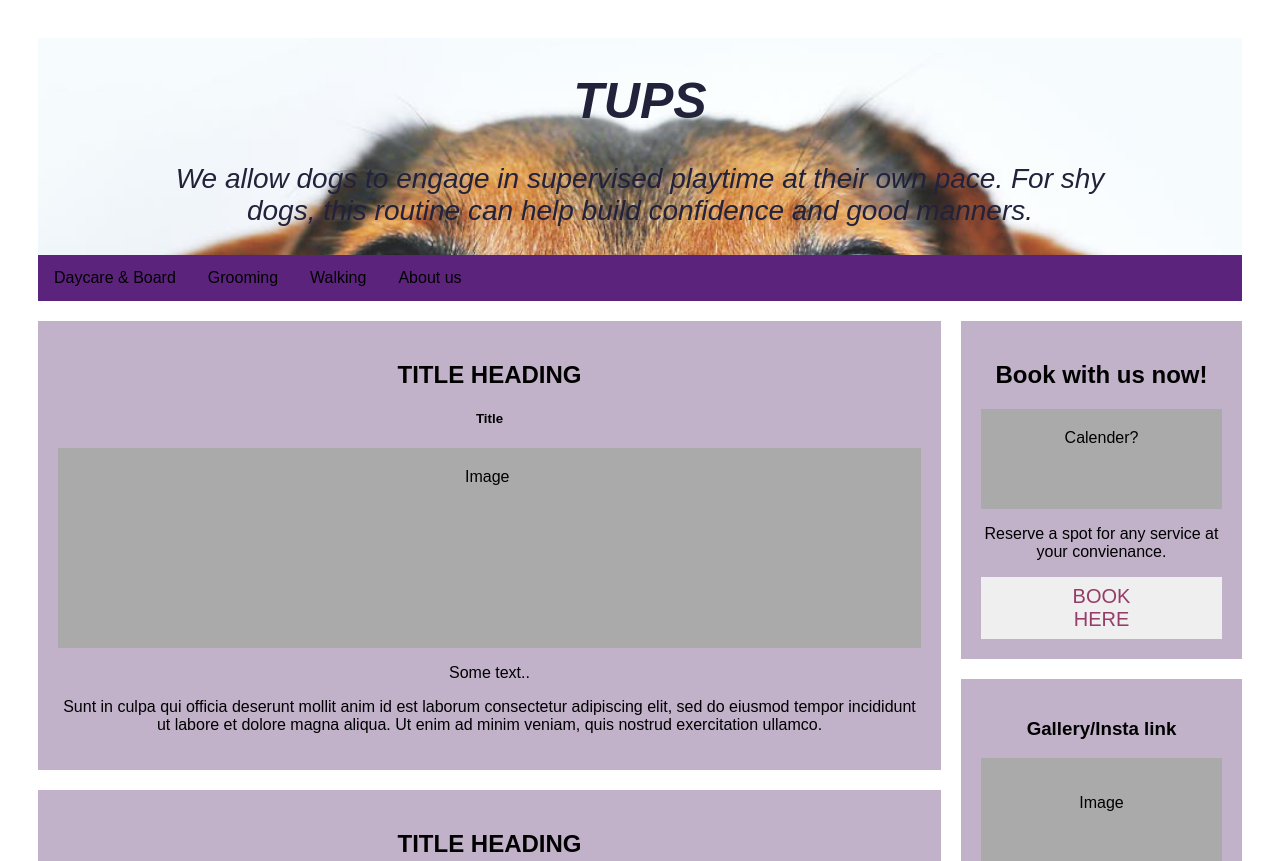
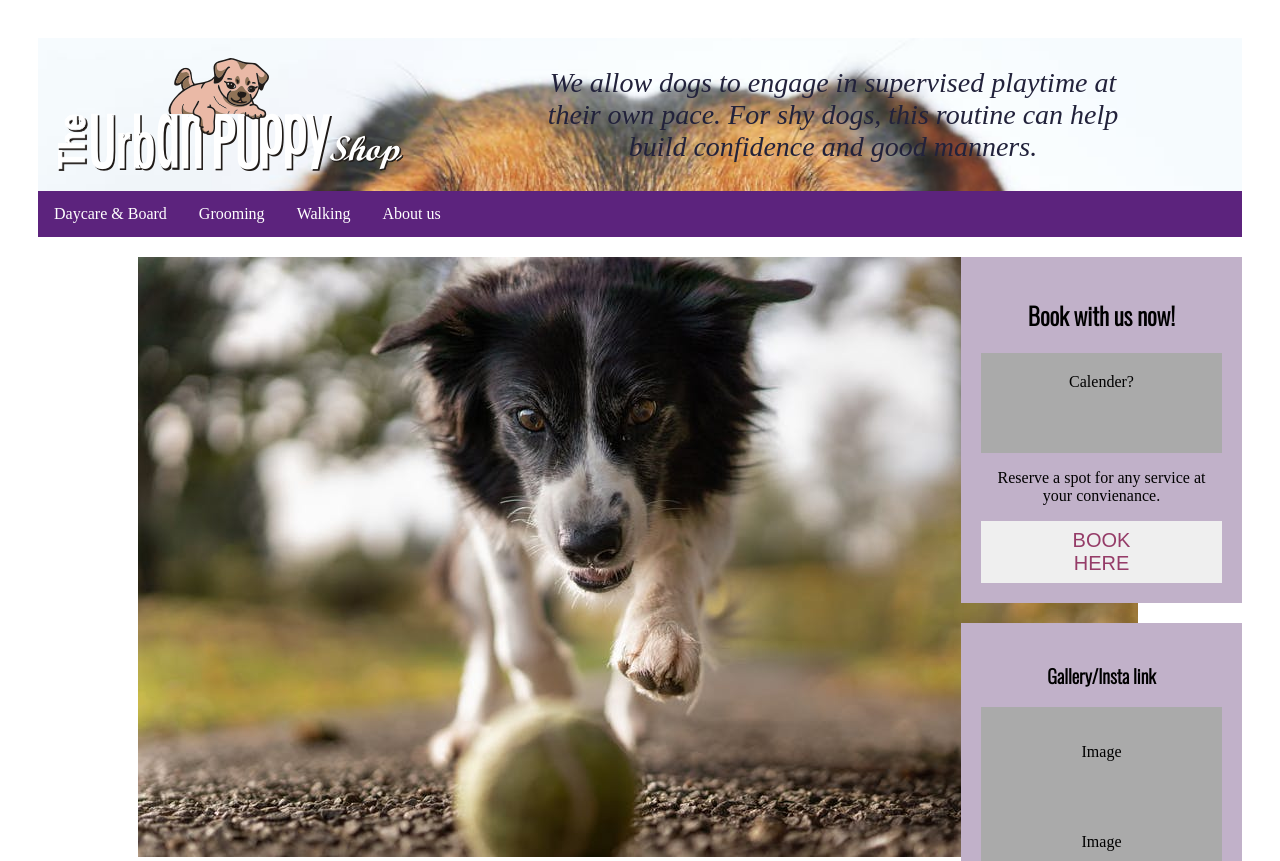
Before and after one commit to HlloWrld/comp_2311_TUPS, a plain HTML site: page index.html in a window 1280 px wide. Shown: the top 861 px of the page. Drawn offline with nearby package versions, Linux system fonts and the light colour scheme; files whose address does not match are found by name; a web font is replaced by a local one.

Commit message:
small home page changes

```diff
--- a/index.html
+++ b/index.html
@@ -5,18 +5,20 @@
 		<link rel="stylesheet" href="./styles/style.css">
 		<meta name="viewport" content="width=device-width,initial-scale=1">
 		<meta charset="utf-8" />
-
+    <link rel="preconnect" href="https://fonts.gstatic.com/%22%3E">
+    <link href="https://fonts.googleapis.com/css2?family=Quattrocento&display=swap" rel="stylesheet">
+		<link rel="preconnect" href="https://fonts.gstatic.com">
+    <link href="https://fonts.googleapis.com/css2?family=Oswald:wght@300&display=swap" rel="stylesheet">
 
 	</head>
 	<body>
 		<div class="header">
 		<div class="quote-background">
 			<div class="quote-block">
+        <img src="img/tups.png" class="logo">
 				<div class="quote-text">
-					<h1>TUPS</h1>
 					<p style="font-size: 28px">We allow dogs to engage in supervised playtime at their own pace. For shy dogs, this routine can help build confidence and good manners.
 						</p>
-
 				</div>
 			</div>
 		</div>
@@ -24,10 +26,10 @@
 
 
 <div class="topnav">
-  <a href="daycare.html" style="float:left">Daycare & Board</a>
-  <a href="grooming.html" style="float:left">Grooming</a>
-  <a href="walking.html" style="float:left">Walking</a>
-  <a href="aboutus.html" style="float:left">About us</a>
+  <a href="daycare.html">Daycare & Board</a>
+  <a href="grooming.html">Grooming</a>
+  <a href="walking.html">Walking</a>
+  <a href="aboutUs.html">About us</a>
 </div>
 
 
@@ -35,16 +37,8 @@
 
 <div class="row">
   <div class="leftcolumn">
-    <div class="card">
-      <h2>TITLE HEADING</h2>
-      <h5>Title </h5>
+    <div class="card1">
 
-      <div class="fakeimg" style="height:200px;">Image
-        <img href="/img/front.jpeg">
-      </div>
-
-      <p>Some text..</p>
-      <p>Sunt in culpa qui officia deserunt mollit anim id est laborum consectetur adipiscing elit, sed do eiusmod tempor incididunt ut labore et dolore magna aliqua. Ut enim ad minim veniam, quis nostrud exercitation ullamco.</p>
     </div>
     <div class="card">
       <h2>TITLE HEADING</h2>
--- a/styles/style.css
+++ b/styles/style.css
@@ -5,13 +5,19 @@
 		  }
 		  /* fonts */
 
+			.card1{
+				background-image: url("/img/front.jpeg");
+				height: 600px;
+				width: 1000px;
+				margin-left: 100px;
+				margin-top: 20px;
 
+			}
 
 		  body, html {
     		height: 100%;
-			font-family: Arial;
+
 			/* padding: 10px; */
-
 		  }
 
 		  .header {
@@ -23,7 +29,9 @@
 		  .header h1 {
 			font-size: 50px;
 		  }
-
+			h1, h2, h3, header {
+			font-family: 'Oswald', sans-serif;
+			}
 		   .quote-background{
 			background-image: url("./img/header.jpeg");
 			/* background-size: 100%; */
@@ -32,6 +40,7 @@
 			background-repeat: no-repeat;
 			background-size: cover;
 			position: relative;
+			background-color: #953c68;
 			}
 
 		  .quote-block{
@@ -51,6 +60,7 @@
 			/* width: 80%; */
 			color:#22223B;
 			font-style: italic;
+			font-family: 'Quattrocento', serif;
 		}
 
 
@@ -63,11 +73,12 @@
 		  .topnav a {
 			float: left;
 			display: block;
-			color: black;
+			color: white;
 			text-align: center;
 			padding: 14px 16px;
 			text-decoration: 10px;
 		  }
+
 
 
 		  .topnav a:hover {
@@ -89,6 +100,9 @@
 			padding-left: 20px;
 		  }
 
+			.logo {
+				margin: 20px;
+			}
 
 		  .fakeimg {
 			background-color: #aaa;
```
Also changed, not shown: img/tups.png (added).
